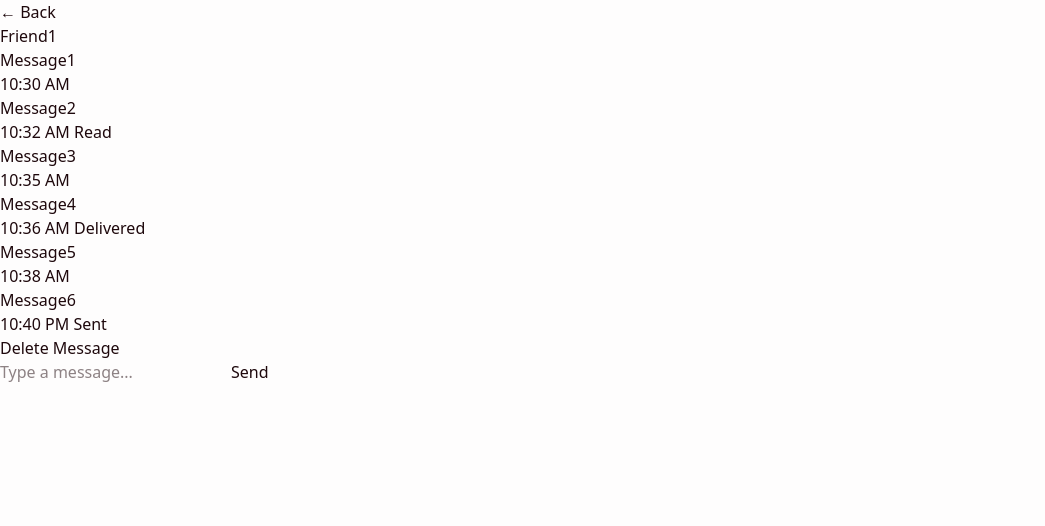
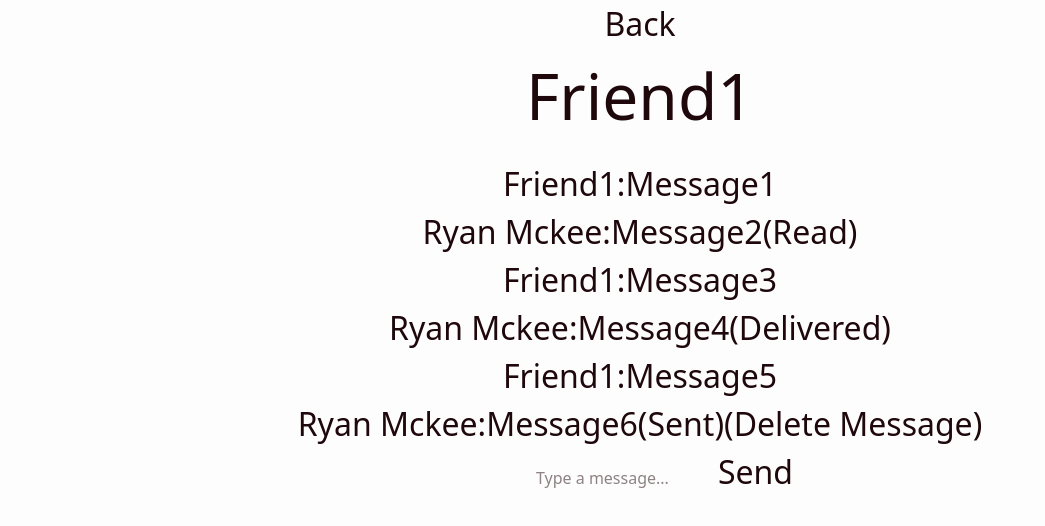
Before and after one commit to BrendanDupuis/CSE418-Project, a Next.js app: page /messagePage/1 in a window 1280 px wide. Shown: the top 526 px of the page, without its empty margins (0-1045 px from the left). Built offline with nearby package versions, Linux system fonts and the light colour scheme.

Commit message:
CSS
Did some basic style for the homePage, friendPage, and messagePage. Got rid of times in messagePage.

```diff
--- a/src/app/friendPage/page.tsx
+++ b/src/app/friendPage/page.tsx
@@ -14,9 +14,10 @@ const friends = [
 export default function FriendsPage() {
     return (
         <div>
+
             <header>
+                <Link href="/homePage">Home</Link>
                 <h1>My Messages</h1>
-                <Link href="/homePage">Home</Link>
             </header>
 
             <div >
@@ -28,6 +29,35 @@ export default function FriendsPage() {
                     </Link>
                 ))}
             </div>
+            <style jsx>{`
+              *{
+              text-align: center;
+              }
+            header{
+            font-size: 2rem;
+            }
+
+                h1 {
+
+                    font-size: 4rem;
+                    margin-bottom: 1rem;
+                }
+                h2 {
+
+                    font-size: 2rem;
+                    margin-bottom: 2rem;
+                }
+                    nav {
+                    text-align: center;
+                    font-size: 2rem;
+                    margin-bottom: 2rem;
+                }
+                h3 {
+
+                    font-size: 2rem;
+                }
+
+            `}</style>
         </div>
     );
 }
--- a/src/app/homePage/page.tsx
+++ b/src/app/homePage/page.tsx
@@ -13,6 +13,7 @@ export default function HomePage() {
     };
 
     return (
+
         <div>
             <h1>SecureDove Messaging App</h1>
             <h2>Signed In As: {name}</h2>
@@ -36,7 +37,38 @@ export default function HomePage() {
                     </div>
                 )}
             </div>
+            <style jsx>{`
+              *{
+              text-align: center;
+              }
+                h1 {
 
+                    font-size: 4rem;
+                    margin-bottom: 1rem;
+                }
+                h2 {
+
+                    font-size: 2rem;
+                    margin-bottom: 2rem;
+                }
+                    nav {
+                    text-align: center;
+                    font-size: 2rem;
+                    margin-bottom: 2rem;
+                }
+                h3 {
+
+                    font-size: 2rem;
+                }
+                button{
+
+                  align-items: center;
+                  color: red;
+                  font-size: 2rem;
+                }
+
+
+            `}</style>
 
         </div>
     );
--- a/src/app/messagePage/[friendId]/page.tsx
+++ b/src/app/messagePage/[friendId]/page.tsx
@@ -10,27 +10,27 @@ interface Message {
     id: number;
     text: string;
     fromMe: boolean;
-    timestamp: string;
     status?: 'sent' | 'delivered' | 'read';
     isOffline?: boolean;
 }
 
 //placeholder messages for testing
 const placeholderMessages: Message[] = [
-    { id: 1, text: "Message1", fromMe: false, timestamp: "10:30 AM " },
-    { id: 2, text: "Message2", fromMe: true, timestamp: "10:32 AM ", status: "read" },
-    { id: 3, text: "Message3", fromMe: false, timestamp: "10:35 AM " },
-    { id: 4, text: "Message4", fromMe: true, timestamp: "10:36 AM ", status: "delivered" },
-    { id: 5, text: "Message5", fromMe: false, timestamp: "10:38 AM " },
-    { id: 6, text: "Message6", fromMe: true, timestamp: "10:40 PM ", status: "sent", isOffline: true },
+    { id: 1, text: "Message1", fromMe: false},
+    { id: 2, text: "Message2", fromMe: true,  status: "read" },
+    { id: 3, text: "Message3", fromMe: false,  },
+    { id: 4, text: "Message4", fromMe: true, status: "delivered" },
+    { id: 5, text: "Message5", fromMe: false,  },
+    { id: 6, text: "Message6", fromMe: true, status: "sent", isOffline: true },
 ];
 
 export default function MessagesPage() {
     const params = useParams();
     const friendId = params.friendId as string;
 
-    //placeholder til backend. Based on friendId
+    //placeholder til backend. Based on friendId and acccount name
     const friendName = `Friend${friendId || '1'}`;
+    const myName = "Ryan Mckee"
 
     const [messages, setMessages] = useState<Message[]>(placeholderMessages);
     const [newMessage, setNewMessage] = useState('');
@@ -48,10 +48,7 @@ export default function MessagesPage() {
                 id: messages.length + 1,
                 text: newMessage,
                 fromMe: true,
-                timestamp: new Date().toLocaleTimeString('en-US', {
-                    hour: 'numeric',
-                    minute: '2-digit'
-                }),
+
                 status: 'sent',
                 isOffline: false
             };
@@ -64,7 +61,7 @@ export default function MessagesPage() {
     return (
         <div>
             <header>
-                <Link href="/friendPage">← Back</Link>
+                <Link href="/friendPage">Back</Link>
                 <h1>{friendName}</h1>
                 <div></div>
             </header>
@@ -73,44 +70,78 @@ export default function MessagesPage() {
                 {messages.map((message) => (
                     <div
                         key={message.id}
-                        className={`message ${message.fromMe ? 'message-me' : 'message-them'}`}
-                    >
+                        className={`message ${message.fromMe ? 'message-me' : 'message-them'}`}>
                         <div>
-                            <p>{message.text}</p>
-                            <div>
-                                <span>{message.timestamp}</span>
+                            <span className="sender-name">
+                                {message.fromMe ? myName : friendName}:
+                            </span>
+                            <span>{message.text}</span>
+
+
                                 {message.fromMe && message.status && (
-                                    <span>
+                                    <span>(
                                         {message.status === 'read' && 'Read'}
                                         {message.status === 'delivered' && 'Delivered'}
                                         {message.status === 'sent' && 'Sent'}
-                                    </span>
+                                    )</span>
                                 )}
-                            </div>
-                        </div>
-                        {message.fromMe && message.isOffline && (
-                            <button
-                                onClick={() => handleDeleteMessage(message.id)}
-                                title="Delete offline message"
-                            >
-                                Delete Message
+                            {message.fromMe && message.isOffline && (
+                            <button onClick={() => handleDeleteMessage(message.id)}>
+                                (Delete Message)
                             </button>
                         )}
+                        </div>
                     </div>
                 ))}
             </div>
 
             <form onSubmit={handleSendMessage}>
-                <input
-                    type="text"
-                    value={newMessage}
-                    onChange={(e) => setNewMessage(e.target.value)}
-                    placeholder="Type a message..."
-                />
+                <input type="text" value={newMessage} onChange={(e) => setNewMessage(e.target.value)} placeholder="Type a message..."/>
                 <button>Send</button>
             </form>
+            <style jsx>{`
+              *{
+              text-align: center;
+              }
+              header{
+              font-size: 2rem;
+              }
+              p {
 
+                    font-size: 2rem;
+                    margin-bottom: 1rem;
+                }
+                h1 {
 
+                    font-size: 4rem;
+                    margin-bottom: 1rem;
+                }
+                span{
+
+                    font-size: 2rem;
+                    margin-bottom: 2rem;
+                }
+                    nav {
+                    text-align: center;
+                    font-size: 2rem;
+                    margin-bottom: 2rem;
+                }
+                h3 {
+
+                    font-size: 2rem;
+                }
+                delButton{
+                align-items: center;
+                color:red;
+                  font-size: 2rem;
+                }
+                button{
+
+                  align-items: center;
+
+                  font-size: 2rem;
+                }
+            `}</style>
         </div>
     );
 }
```
